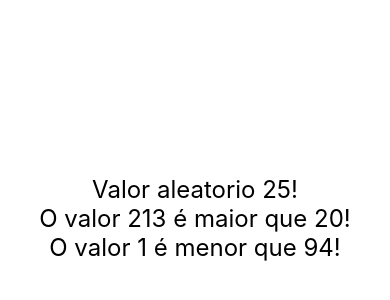
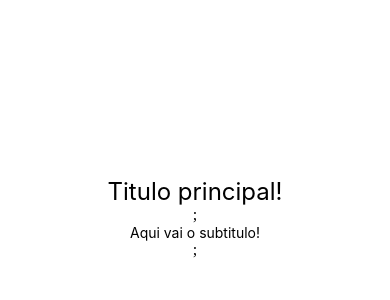
Before and after one commit to dronan/exercise-react-native, a React Native app: screen / in a window 390 px wide. Shown: the part 204-504 px from the top of the page. Built offline with nearby package versions, Linux system fonts and the light colour scheme.

Commit message:
react fragments

```diff
--- a/src/App.js
+++ b/src/App.js
@@ -1,6 +1,7 @@
 import React from 'react';
 import {StyleSheet, View} from 'react-native';
 
+import Titulo from './components/Titulo';
 import Primeiro from './components/Primeiro';
 import CompPadrao, {Comp1, Comp2} from './components/Multi';
 import Aleatorio from './components/Aleatorio';
@@ -9,10 +10,11 @@ import MinMax from './components/MinMax';
 export default () => {
   return (
     <View style={style.App}>
-      <Aleatorio min={1} max={60} />
+      <Titulo titulo="Titulo principal" subtitulo="Aqui vai o subtitulo" />
+      {/* <Aleatorio min={1} max={60} />
       <MinMax min={213} max={20} />
       <MinMax min={1} max={94} />
-      {/* <CompPadrao />
+      <CompPadrao />
       <Comp1 />
       <Comp2 />
       <Primeiro /> */}
--- /dev/null
+++ b/src/components/Titulo.js
@@ -0,0 +1,12 @@
+import React from 'react';
+import {Text} from 'react-native';
+import Estilo from './estilo';
+
+export default props => {
+  return (
+    <>
+      <Text style={Estilo.textGrande}>{props.titulo}!</Text>;
+      <Text style={Estilo.textPequeno}>{props.subtitulo}!</Text>;
+    </>
+  );
+};
--- a/src/components/estilo.js
+++ b/src/components/estilo.js
@@ -4,4 +4,7 @@ export default StyleSheet.create({
   textGrande: {
     fontSize: 24,
   },
+  textPequeno: {
+    fontSize: 14,
+  },
 });
```
